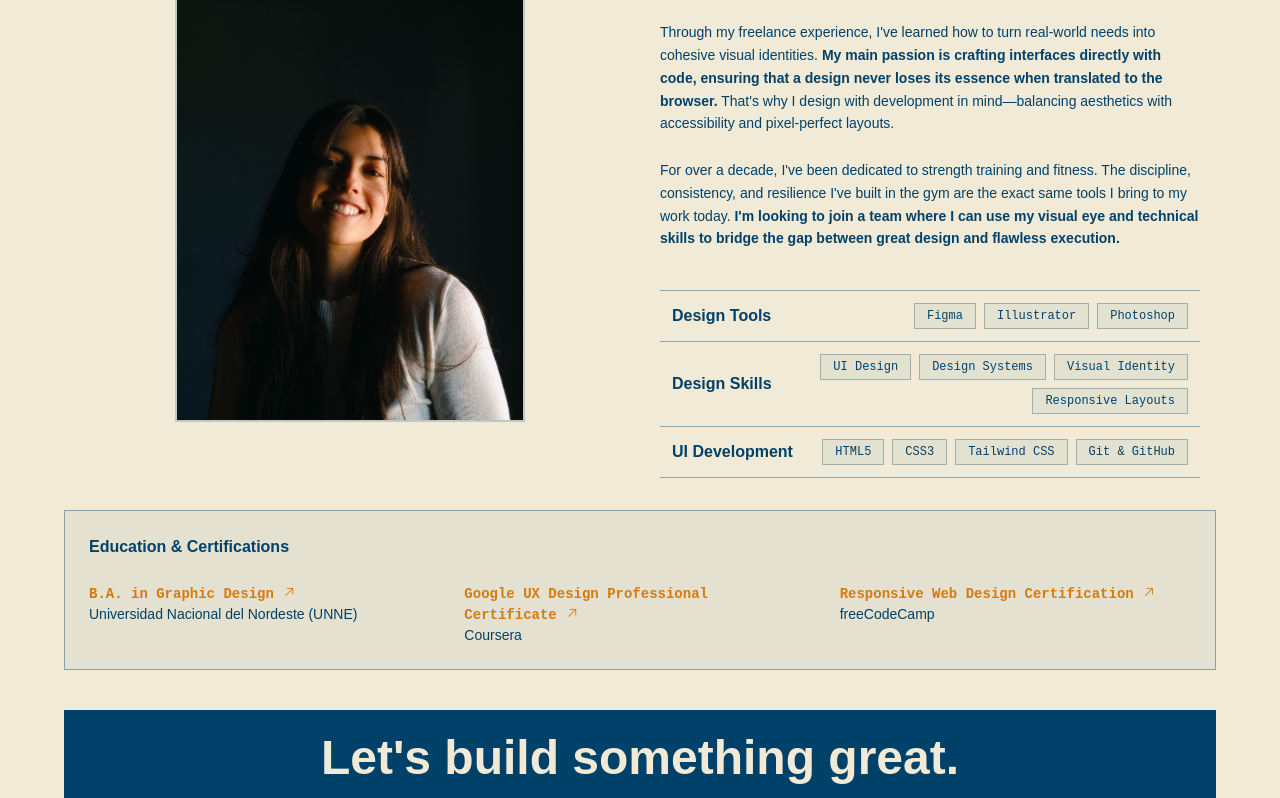
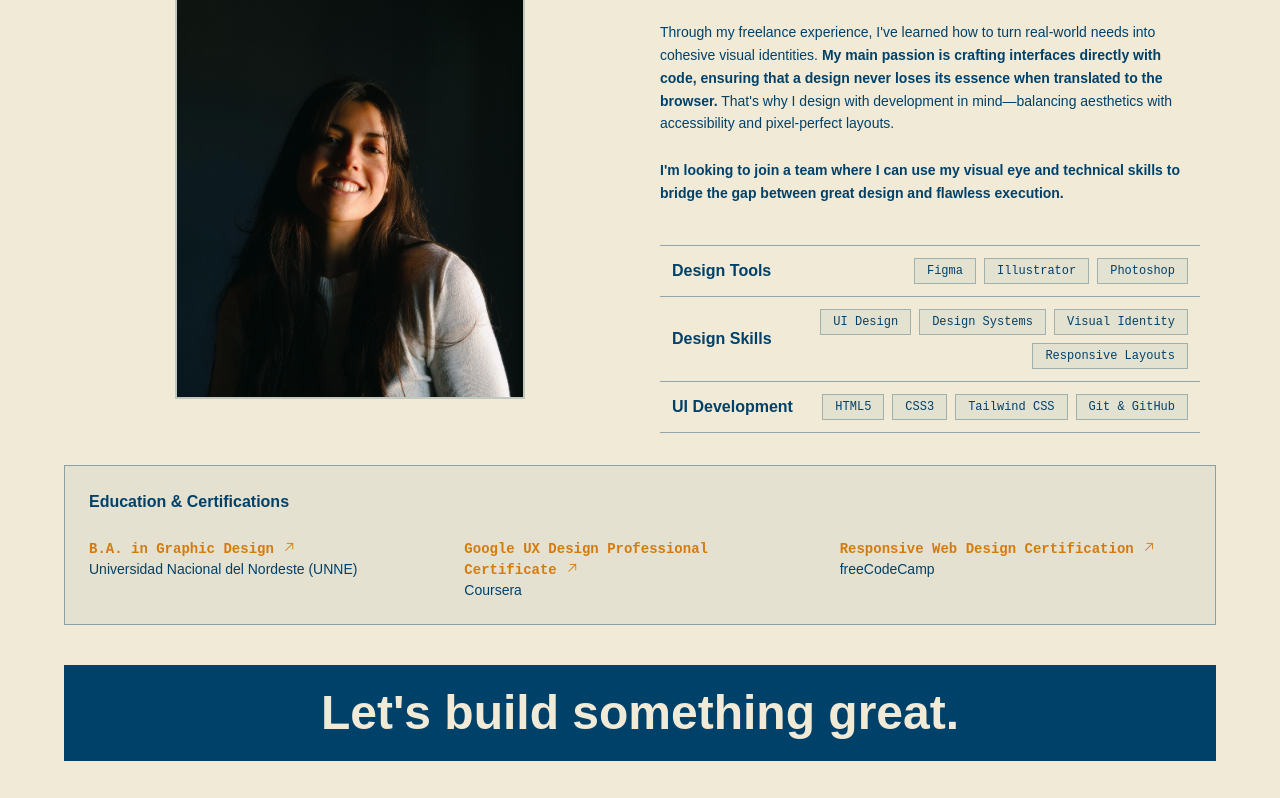
Before and after one commit to Mili-Martinez/Portfolio, a plain HTML site: page index.html in a window 1280 px wide. Shown: the part 3438-4236 px from the top of the page. Drawn offline with nearby package versions, Linux system fonts and the light colour scheme; a web font is replaced by a local one.

Commit message:
Update index.html

```diff
--- a/index.html
+++ b/index.html
@@ -405,14 +405,10 @@
 					aesthetics with
 					accessibility and pixel-perfect layouts.
 				</p>
-				<p>
-					For over a decade, I've been dedicated to strength training and fitness. The discipline,
-					consistency, and
-					resilience I've built in the gym are the exact same tools I bring to my work today.<span
-						class="font-bold mt-2 md:mt-0">
+				<p class="font-bold mt-2 md:mt-0">
 						I'm looking to join a team where I can use my visual eye and technical skills to bridge the gap
 						between
-						great design and flawless&nbsp;execution.</span>
+						great design and flawless&nbsp;execution.
 				</p>
 				<div class="pt-4 font-cascadia-mono">
 					<div
```
